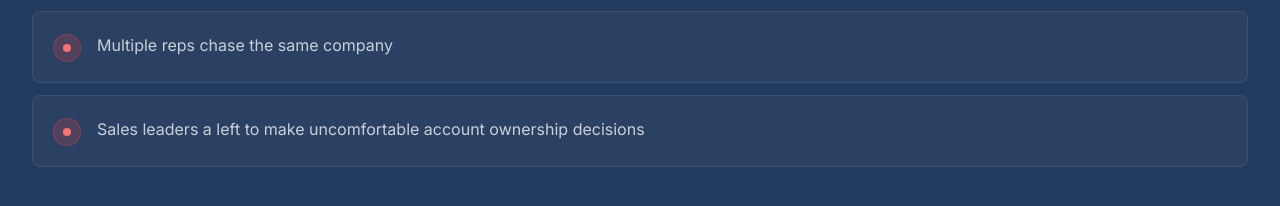
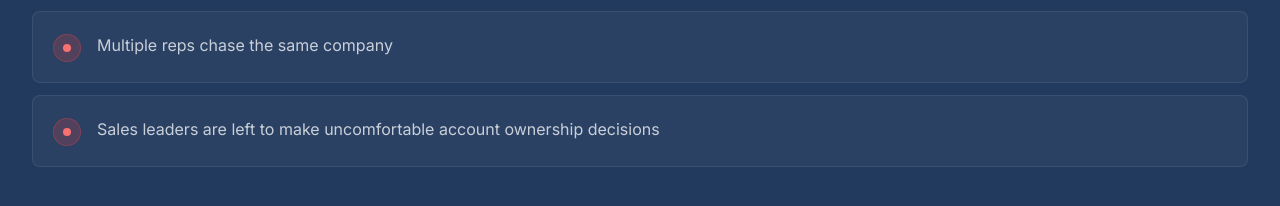
Before and after one commit to kmwinn21-beep/parlay-website, a Next.js app: page / in a window 1280 px wide. Shown: the part 2031-2237 px from the top of the page. Built offline with nearby package versions, Linux system fonts and the light colour scheme; a web font is replaced by a local one.

Commit message:
Fix typo in ProblemSection.tsx

```diff
--- a/components/marketing/ProblemSection.tsx
+++ b/components/marketing/ProblemSection.tsx
@@ -3,7 +3,7 @@ const PROBLEMS = [
   "Notes are scattered across memory, phones, and spreadsheets that no one checks",
   "Follow-ups fall through the cracks",
   "Multiple reps chase the same company",
-  "Sales leaders a left to make uncomfortable account ownership decisions",
+  "Sales leaders are left to make uncomfortable account ownership decisions",
 ];
 
 export default function ProblemSection() {
```
